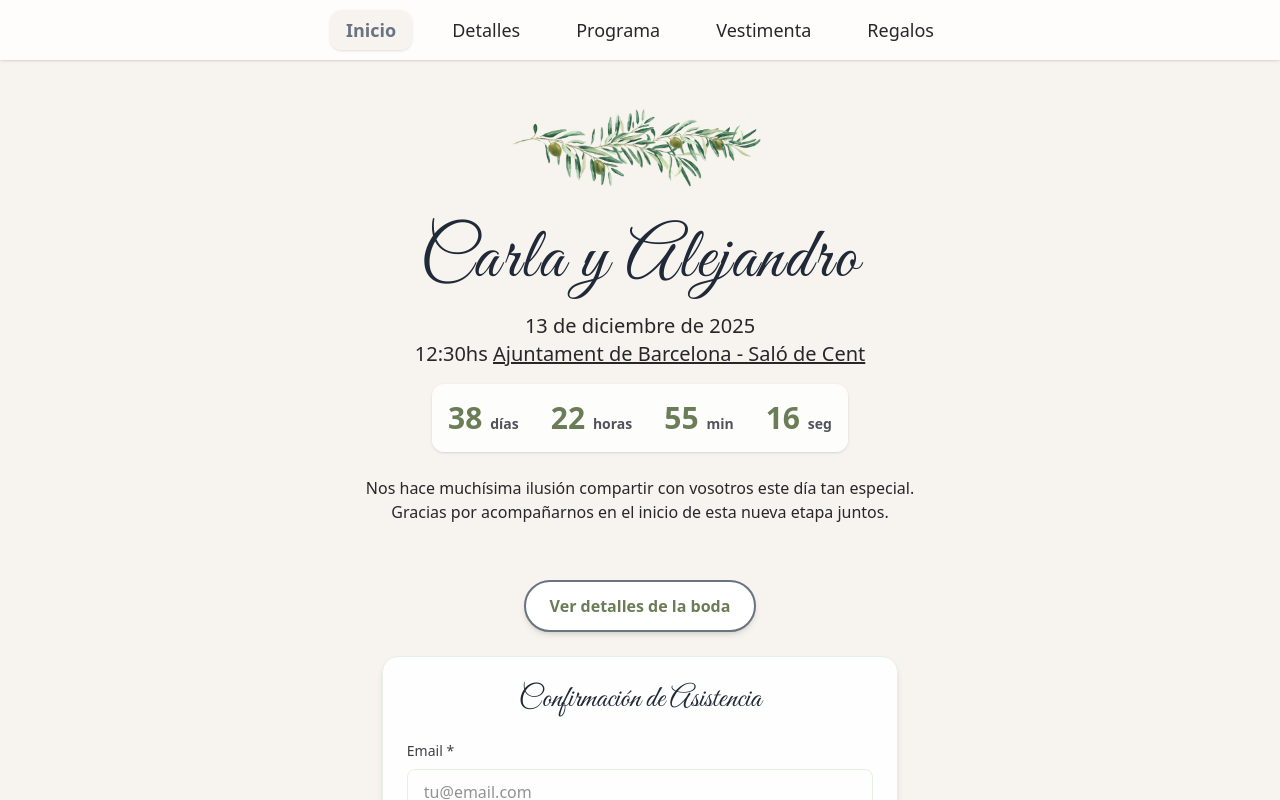
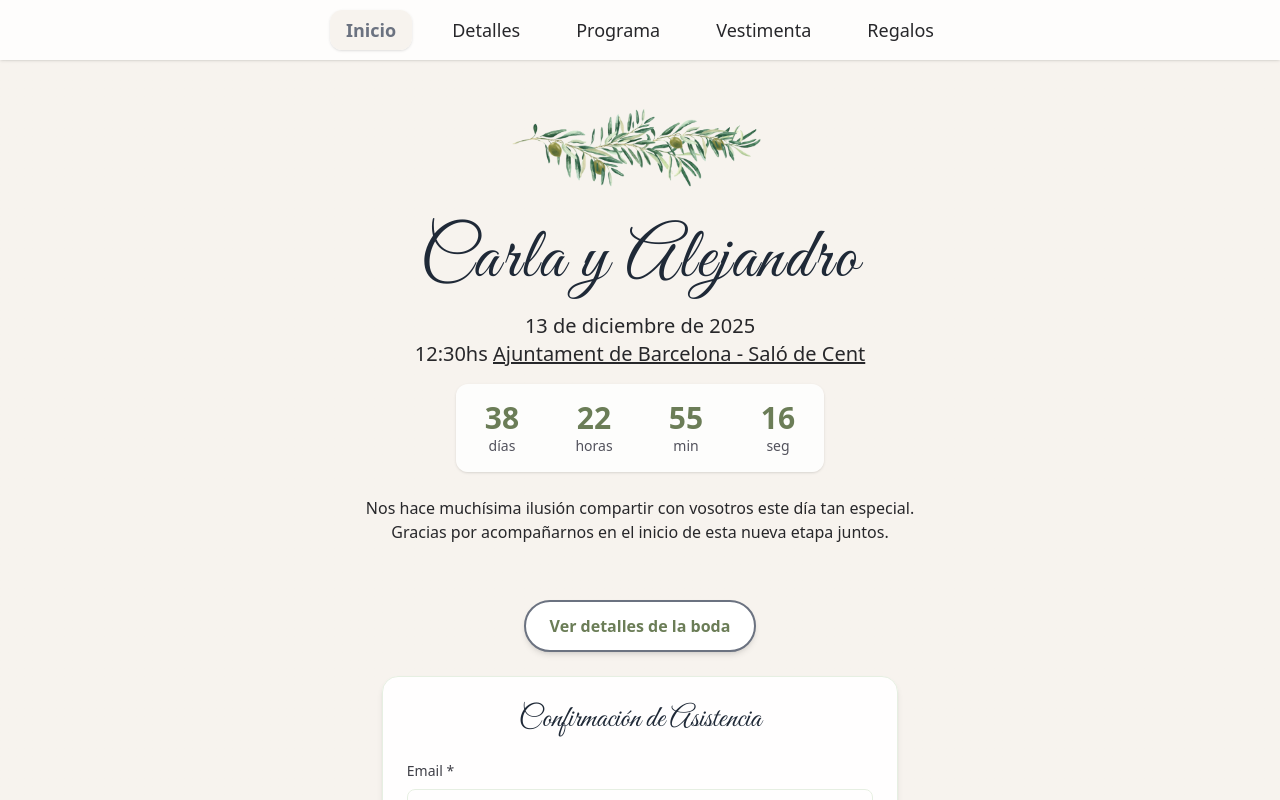
Before and after one commit to EdgarIvanEspinoza/carlayalejandro, a Next.js app: page / in a window 1280 px wide. Shown: the top 800 px of the page. Built offline with nearby package versions, Linux system fonts and the light colour scheme.

Commit message:
fix: enhance CountDown component layout and styling for improved readability

```diff
--- a/app/components/CountDown.tsx
+++ b/app/components/CountDown.tsx
@@ -34,19 +34,31 @@ export default function CountDown() {
   }, []);
 
   return (
-    <div className="flex items-center p-4 gap-8 bg-white/80 rounded-xl shadow-sm">
-      <span className="text-3xl font-bold text-[#6b7d57]">
-        {timeLeft.days} <span className="text-sm text-zinc-600">días</span>
-      </span>
-      <span className="text-3xl font-bold text-[#6b7d57]">
-        {timeLeft.hours} <span className="text-sm text-zinc-600">horas</span>
-      </span>
-      <span className="text-3xl font-bold text-[#6b7d57]">
-        {timeLeft.minutes} <span className="text-sm text-zinc-600">min</span>
-      </span>
-      <span className="text-3xl font-bold text-[#6b7d57]">
-        {timeLeft.seconds} <span className="text-sm text-zinc-600">seg</span>
-      </span>
+    <div className="flex items-center justify-center p-4 gap-4 md:gap-8 bg-white/80 rounded-xl shadow-sm">
+      <div className="flex flex-col items-center min-w-[60px]">
+        <span className="text-3xl font-bold text-[#6b7d57] tabular-nums">
+          {String(timeLeft.days).padStart(2, '0')}
+        </span>
+        <span className="text-sm text-zinc-600">días</span>
+      </div>
+      <div className="flex flex-col items-center min-w-[60px]">
+        <span className="text-3xl font-bold text-[#6b7d57] tabular-nums">
+          {String(timeLeft.hours).padStart(2, '0')}
+        </span>
+        <span className="text-sm text-zinc-600">horas</span>
+      </div>
+      <div className="flex flex-col items-center min-w-[60px]">
+        <span className="text-3xl font-bold text-[#6b7d57] tabular-nums">
+          {String(timeLeft.minutes).padStart(2, '0')}
+        </span>
+        <span className="text-sm text-zinc-600">min</span>
+      </div>
+      <div className="flex flex-col items-center min-w-[60px]">
+        <span className="text-3xl font-bold text-[#6b7d57] tabular-nums">
+          {String(timeLeft.seconds).padStart(2, '0')}
+        </span>
+        <span className="text-sm text-zinc-600">seg</span>
+      </div>
     </div>
   );
 }
```
